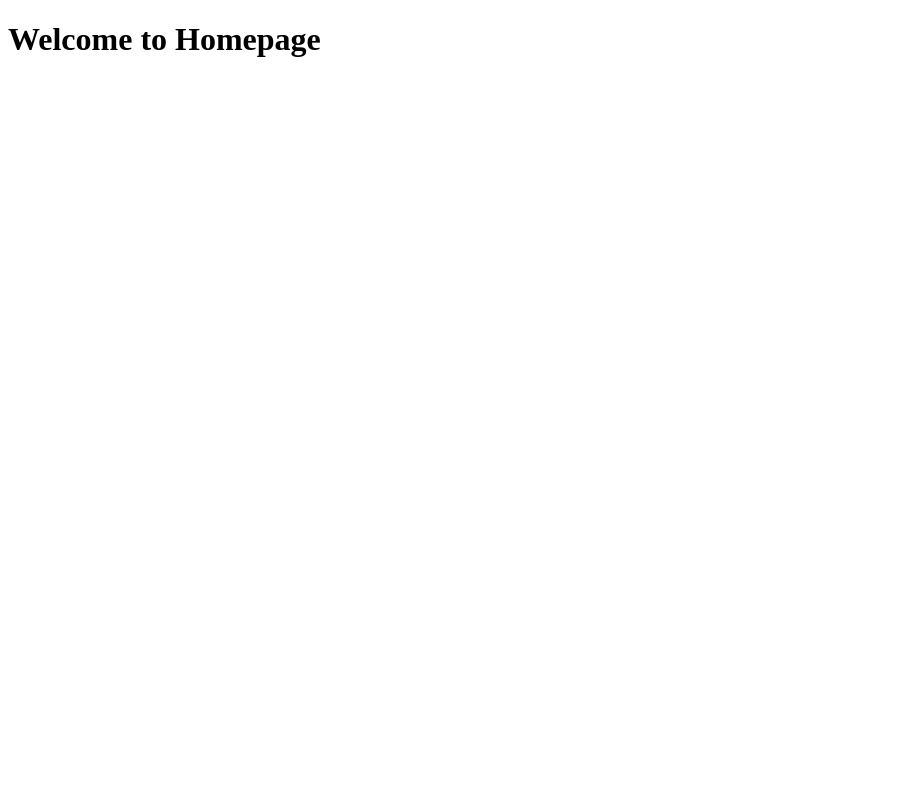
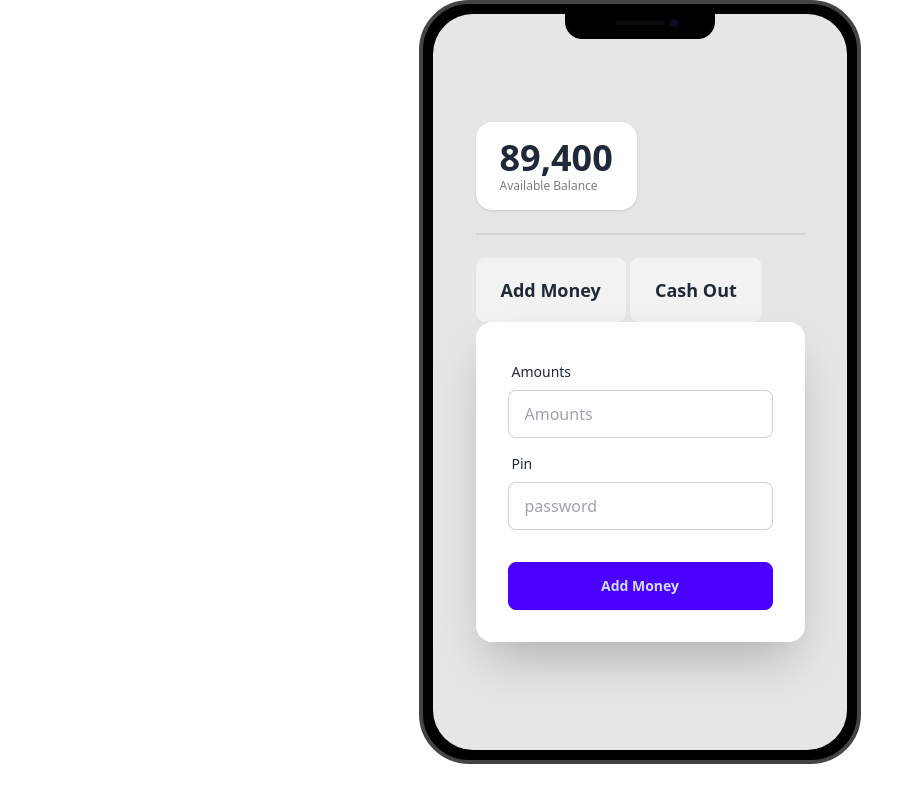
Before and after one commit to MohsinAlam07/Payoo-Mfs, a plain HTML site: page JS/home.html in a window 1280 px wide. Shown: the whole page, without its empty margins (0-916 px from the left). Drawn offline with nearby package versions, Linux system fonts and the light colour scheme.

Commit message:
Added money

```diff
--- a/JS/home.html
+++ b/JS/home.html
@@ -1,11 +1,65 @@
 <!DOCTYPE html>
-<html lang="en">
-<head>
-    <meta charset="UTF-8">
-    <meta name="viewport" content="width=device-width, initial-scale=1.0">
+<html lang="en" data-theme="light">
+  <head>
+    <meta charset="UTF-8" />
+    <meta name="viewport" content="width=device-width, initial-scale=1.0" />
     <title>Payoo HomePage</title>
-</head>
-<body>
-    <h1>Welcome to Homepage</h1>
-</body>
+    <link
+      href="https://cdn.jsdelivr.net/npm/daisyui@4.12.24/dist/full.min.css"
+      rel="stylesheet"
+      type="text/css"
+    />
+    <script src="https://cdn.tailwindcss.com"></script>
+  </head>
+  <body>
+    <main class="flex justify-center">
+      <div class="mockup-phone">
+        <div class="camera"></div>
+        <div class="display">
+          <div class="artboard artboard-demo phone-3">
+            <!-- Available Balance -->
+            <div>
+              <div class="stats shadow">
+                <div class="stat">
+                  <div class="stat-value">89,400</div>
+                  <div class="stat-desc">Available Balance</div>
+                </div>
+              </div>
+              <div class="divider"></div>
+              <!-- user action button -->
+              <div>
+                <button class="btn btn-lg">Add Money</button>
+                <button class="btn btn-lg">Cash Out</button>
+              </div>
+              <div class="divide"></div>
+              <!-- add money form start -->
+               <div class="card bg-base-100 w-full max-w-sm shrink-0 shadow-2xl">
+      <form class="card-body">
+        <div class="form-control">
+          <label class="label">
+            <span class="label-text">Amounts</span>
+          </label>
+          <input type="text" placeholder="Amounts" class="input input-bordered" required />
+        </div>
+        <div class="form-control">
+          <label class="label">
+            <span class="label-text">Pin</span>
+          </label>
+          <input type="password" placeholder="password" class="input input-bordered" autocomplete="off" required />
+
+        </div>
+        <div class="form-control mt-6">
+          <button class="btn btn-primary">Add Money</button>
+        </div>
+      </form>
+    </div>
+               <!-- add money form end -->
+
+            </div>
+          </div>
+        </div>
+      </div>
+    </main>
+    <script src="/JS/home.js"></script>
+  </body>
 </html>
--- /dev/null
+++ b/JS/home.js
@@ -0,0 +1 @@
+console.log('home added');
```
